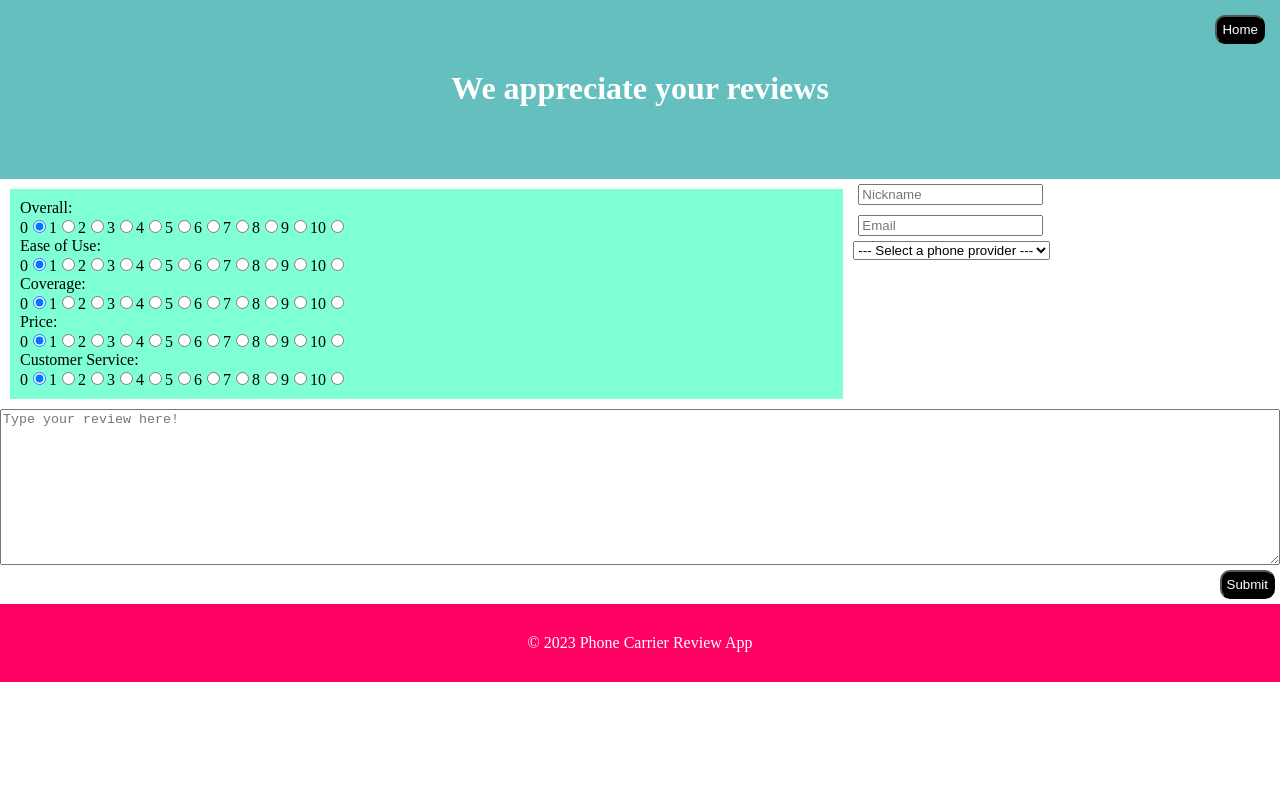
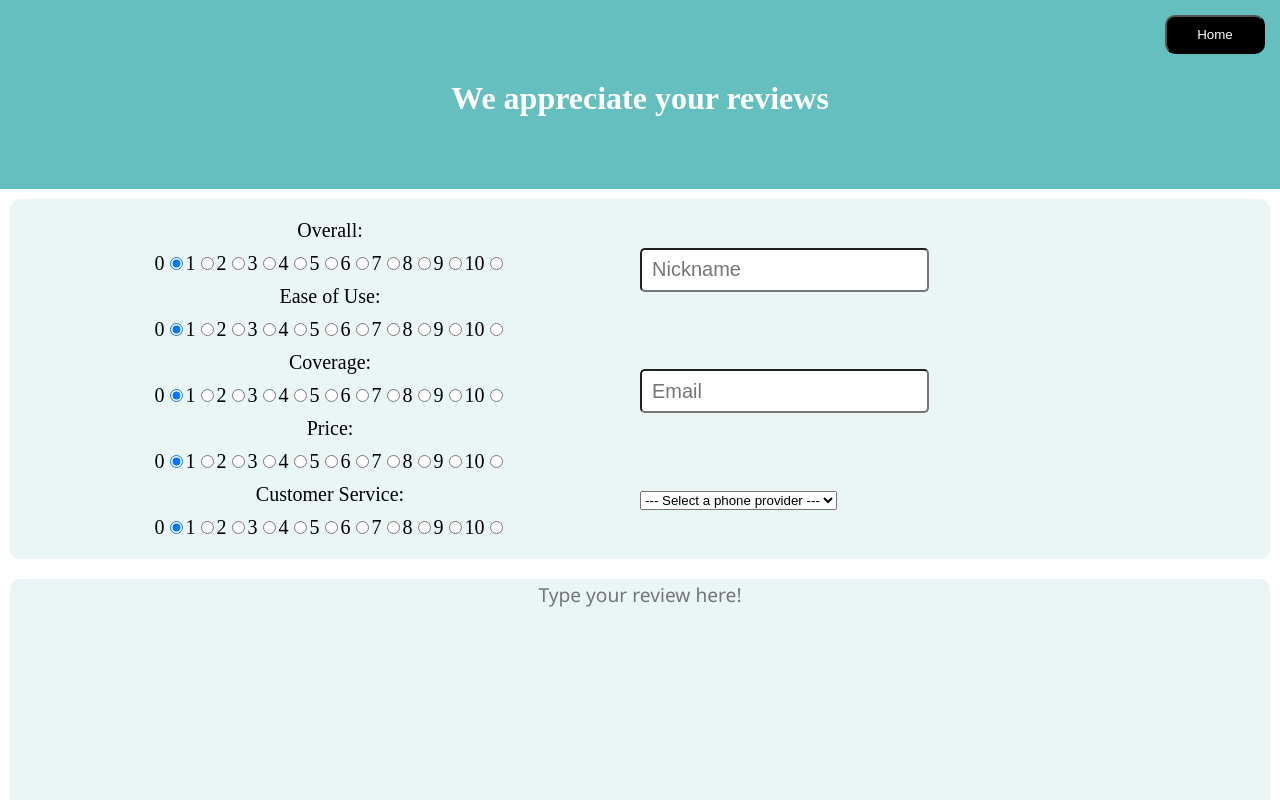
Before and after one commit to Phone-Review-App/SakuraSignal, a React (Create React App) app in the folder client/: page /Form in a window 1280 px wide. Shown: the top 800 px of the page. Built offline with nearby package versions, Linux system fonts and the light colour scheme.

Commit message:
style: create layout for Form page

```diff
--- a/client/src/components/Button.css
+++ b/client/src/components/Button.css
@@ -1,7 +1,13 @@
 .button {
-  padding: 5px;
+  width: 100px;
+  padding: 10px;
   align-self: flex-end;
   color: white;
   background-color: black;
   border-radius: 10px;
 }
+
+.submit {
+  width: 100px;
+  align-self: center;
+}
--- a/client/src/components/Input.css
+++ b/client/src/components/Input.css
@@ -1,3 +1,6 @@
 .input {
-  margin: 5px;
+  height: 20px;
+  padding: 10px;
+  border-radius: 5px;
+  font-size: 20px;
 }
--- a/client/src/pages/Form.css
+++ b/client/src/pages/Form.css
@@ -4,6 +4,7 @@ body {
 }
 
 .main {
+  background-color: white;
   display: flex;
   flex-direction: column;
   justify-content: center;
@@ -11,14 +12,39 @@ body {
 }
 
 .wrapper {
+  background-color: #EAF6F6;
+  border-radius: 10px;
+  margin: 10px;
+  padding: 10px;
   display: grid;
-  grid-template-columns: 2fr 1fr;
+  grid-template-columns: 1fr 1fr;
 }
 
 .scores {
   padding: 10px;
-  margin: 10px;
-  background-color: aquamarine;
+  margin: 0px;
+  font-size: 20px;
   display: flex;
   flex-direction: column;
+  justify-content: baseline;
+  align-items: center;
+  gap: 10px;
 }
+
+.inputs {
+  margin: 0px;
+  display: flex;
+  flex-direction: column;
+  justify-content: space-around;
+  align-items: start;
+}
+
+textarea {
+  font-family: 'Segoe UI', Tahoma, Geneva, Verdana, sans-serif;
+  font-size: larger;
+  text-align: center;
+  background-color: #EAF6F6;
+  margin: 10px;
+  border-radius: 10px;
+  border-style: hidden;
+}
--- a/client/src/pages/Form.jsx
+++ b/client/src/pages/Form.jsx
@@ -186,7 +186,7 @@ const Form = () => {
                   onChange={ handleCommentInput }
                 />
             <Button
-            className="button"
+            className="button submit"
               text="Submit"
               onClick = { handleSubmission }
             />
```
